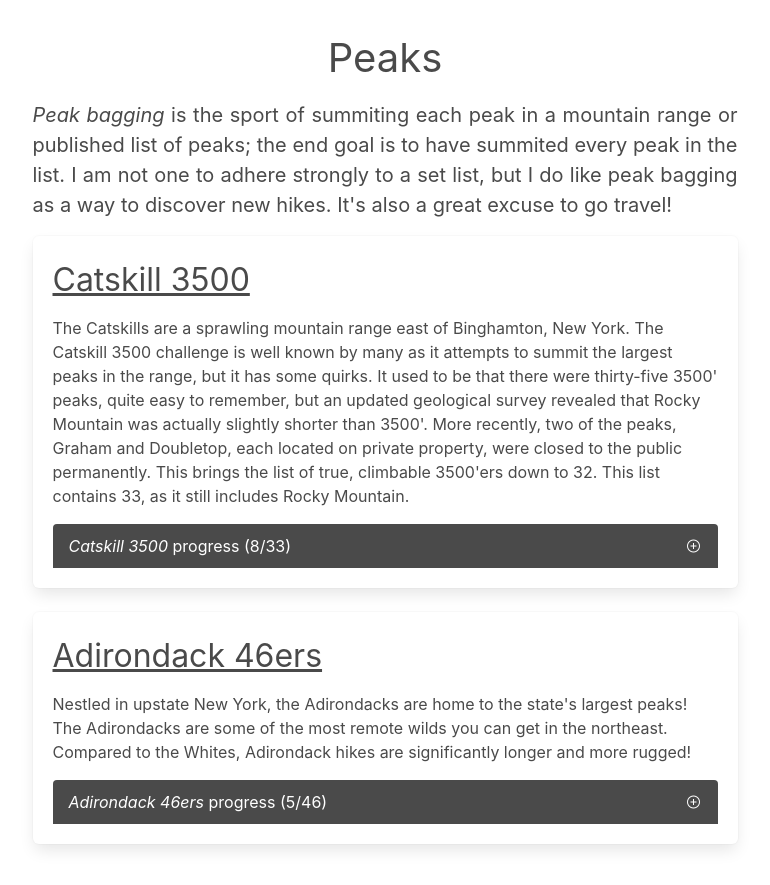
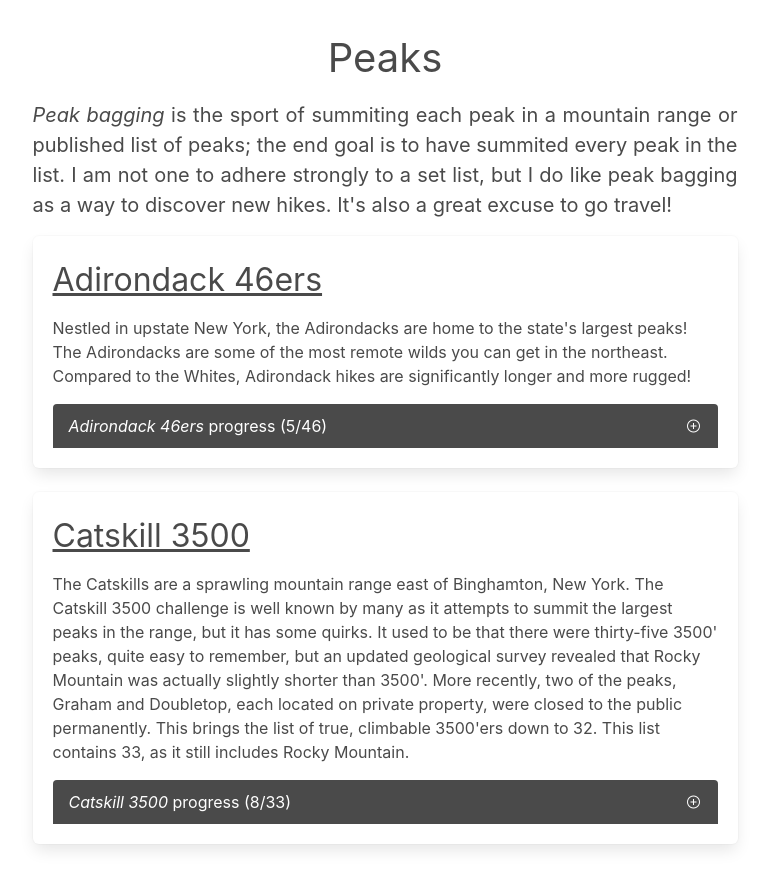
Before and after one commit to itsmaxymoo/itsmaxymoo.com, a Jekyll site: the page built from hiking.html, in a window 1280 px wide and 900 px high, scrolled down 425 px. Shown: the top 885 px of the window, without its empty margins (255-1025 px from the left). Built offline with Jekyll 4.4.1, drawn with Linux system fonts in a browser that asks for light colours.

Commit message:
sort peak challenges

```diff
--- a/hiking.html
+++ b/hiking.html
@@ -21,7 +21,8 @@ permalink: /hiking/
 			to discover new hikes. It's also a great excuse to go travel!
 		</p>
 
-		{% for challenge in site.data.peaks %}
+		{% assign peak_challenges = site.data.peaks | sort: "name" %}
+		{% for challenge in peak_challenges %}
 
 			<div class="box">
 
```
